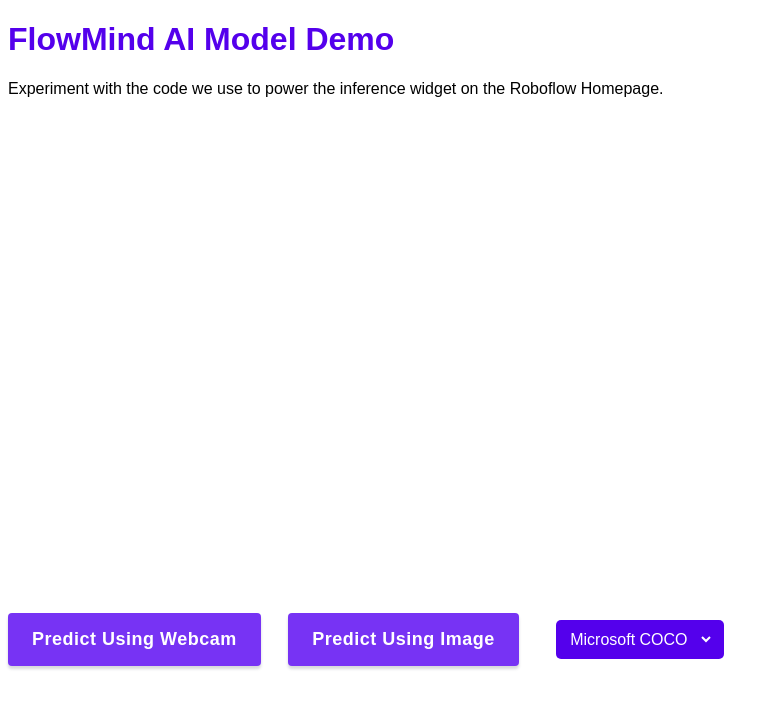
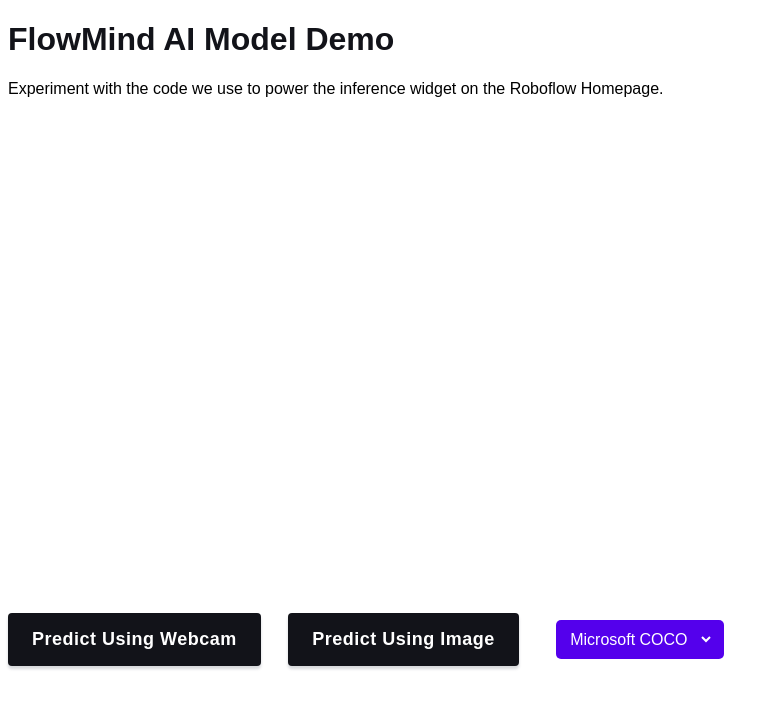
Before and after one commit to gaupoit/flowmind-ai, a plain HTML site: page index.html in a window 1280 px wide. Shown: the whole page, without its empty margins (0-780 px from the left). Drawn offline with Linux system fonts and the light colour scheme.

Commit message:
Change color

```diff
--- a/style.css
+++ b/style.css
@@ -11,7 +11,7 @@ video,
   width: 640px;
 }
 h1 {
-  color: #5400ec;
+  color: #121319;
   font-weight: 600;
 }
 .hero_button_secondary {
@@ -23,7 +23,7 @@ h1 {
   -ms-grid-row-align: center;
   align-self: center;
   border-radius: 4px;
-  background-color: #7733f4;
+  background-color: #121319;
   box-shadow: 0 3px 3px 0 rgb(55 65 81 / 20%);
   font-family: proxima-nova, sans-serif;
   color: #fff;
```
